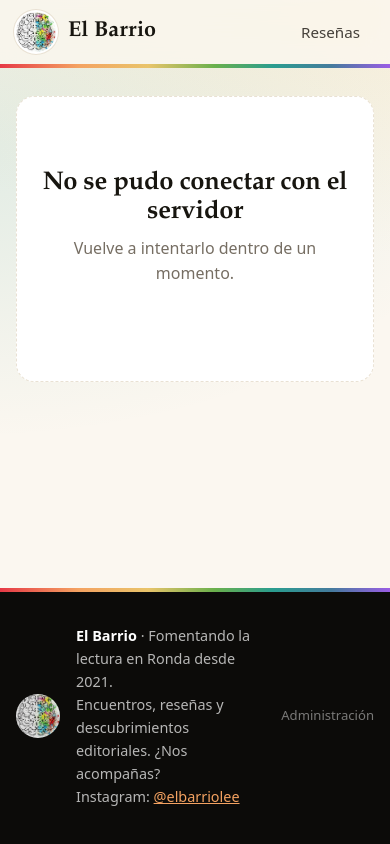
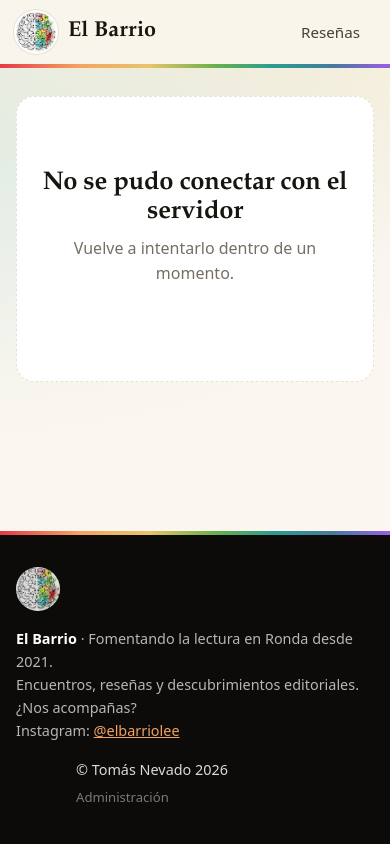
Before and after one commit to JaimeNevado/elbarriolee, a website: page public/index.html in a window 390 px wide. Drawn offline with Linux system fonts and the light colour scheme; no server answers.

Commit message:
Cambios desde el panel (28/11/26, 9:11)
- 2 archivos del diseño o del programa de la web

```diff
--- a/public/index.html
+++ b/public/index.html
@@ -49,7 +49,10 @@
       <p><strong>El Barrio</strong> · Fomentando la lectura en Ronda desde 2021.<br>
         Encuentros, reseñas y descubrimientos editoriales. ¿Nos acompañas?<br>
         Instagram: <a href="https://www.instagram.com/elbarriolee/" target="_blank" rel="noopener">@elbarriolee</a></p>
-      <a class="admin-link" href="#/admin">Administración</a>
+      <div class="footer-right">
+        <p class="footer-copy">© Tomás Nevado 2026</p>
+        <a class="admin-link" href="#/admin">Administración</a>
+      </div>
     </div>
   </footer>
 
--- a/public/styles.css
+++ b/public/styles.css
@@ -628,3 +628,12 @@ button.pill { font: inherit; font-size: .88rem; }
 .media-tools button:hover:not(:disabled) { background: var(--accent); }
 .media-tools button:disabled { opacity: .35; cursor: default; }
 .gallery-manager .media-badge.is-new { left: 6px; right: auto; top: 6px; bottom: auto; }
+
+/* ---------- Pie: derechos de autor a la derecha ---------- */
+.footer-right { margin-left: auto; display: flex; flex-direction: column; align-items: flex-end; gap: 6px; text-align: right; flex-shrink: 0; }
+.footer-copy { color: rgba(255, 255, 255, .85); white-space: nowrap; }
+.footer-right .admin-link { margin-left: 0; }
+@media (max-width: 640px) {
+  .footer-inner { flex-wrap: wrap; }
+  .footer-right { flex-basis: 100%; margin-left: 0; padding-left: 60px; align-items: flex-start; text-align: left; }
+}
```
